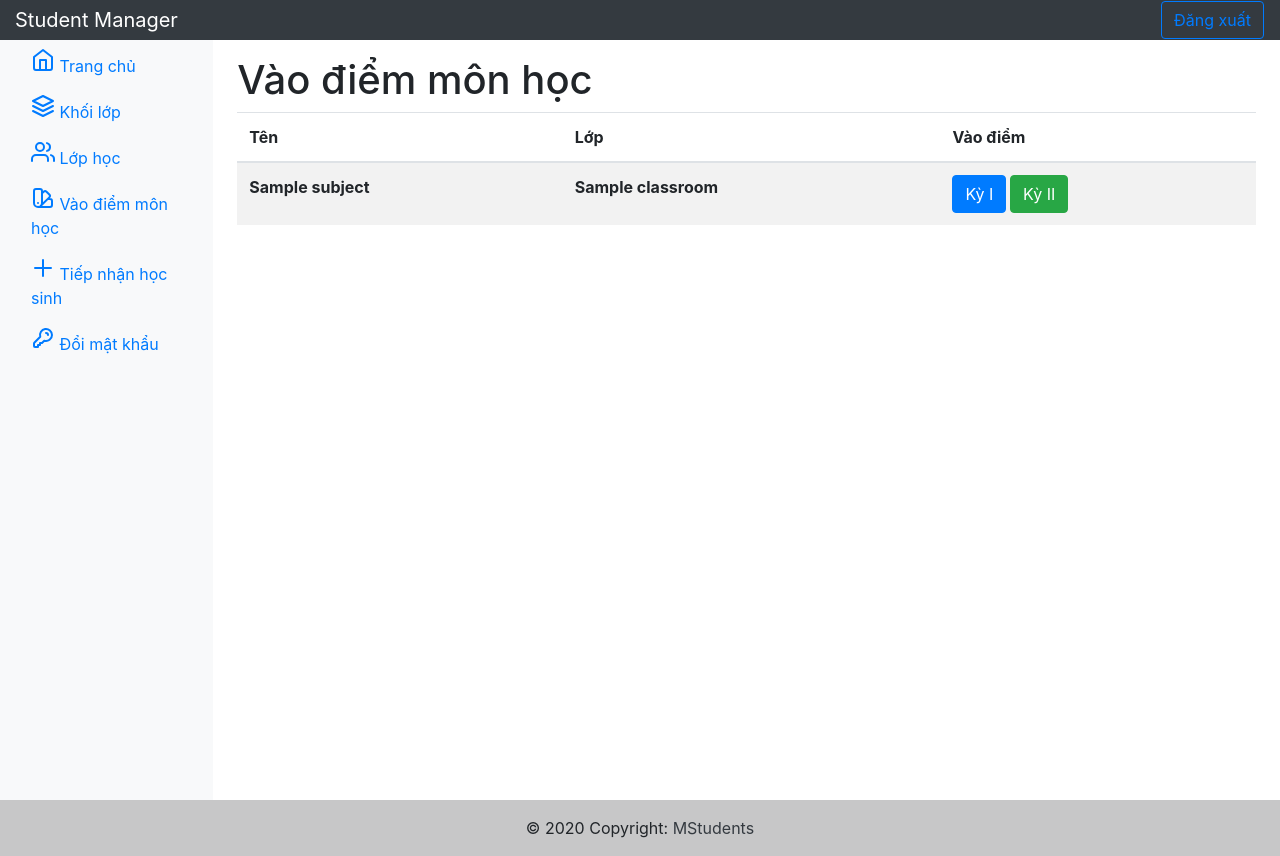
After one commit to dinhdjj/student-manager, a Flask app: page /create-score in a window 1280 px wide. The commit adds this page. Run offline with Flask 2, Linux system fonts and the light colour scheme; a user stored in the database is signed in; tables that the repository leaves empty hold one stand-in row (values such as "Sample post"); lists and menus that the app fills with data are empty; parts of the project's set-up code (start-up, migrations or seed data) failed here and were passed over; some libraries are stand-ins or nearby versions.

Commit message:
feat: firstly page for create score and fix redundant params in route of create score

```diff
--- /dev/null
+++ b/app/defs/create_score_firstly.py
@@ -0,0 +1,12 @@
+from flask import render_template
+from flask_login import login_required, current_user
+
+from ..models import Subject
+
+
+@login_required
+def create_score_firstly():
+
+    subjects = Subject.query.filter_by(teacher_id=current_user.id).all()
+
+    return render_template('page/create_score_firstly.html', subjects=subjects)
--- a/app/routes.py
+++ b/app/routes.py
@@ -9,6 +9,7 @@ from .defs.create_student import create_student
 from .defs.create_score import create_score
 from .defs.get_score import get_score
 from .defs.statistic_subject import statistic_subject
+from .defs.create_score_firstly import create_score_firstly
 
 
 def define_routes(app):
@@ -29,8 +30,8 @@ def define_routes(app):
 
     app.route('/student/create', methods=['GET', 'POST'])(create_student)
 
-    # TODO: attach to layout
-    app.route('/create-score/<class_id>/<subject_id>/<int:semester>',
+    app.route('/create-score', methods=['GET'])(create_score_firstly)
+    app.route('/create-score/<int:subject_id>/<int:semester>',
               methods=['GET', 'POST'])(create_score)
 
     app.route('/scores/<classroom_id>', methods=['GET'])(get_score)
--- a/app/templates/layout/navbar.html
+++ b/app/templates/layout/navbar.html
@@ -78,6 +78,31 @@
                     Lớp học
                 </a>
             </li>
+
+            <li class="nav-item">
+                <a
+                    class="nav-link"
+                    href="{{ url_for('create_score_firstly') }}"
+                >
+                    <svg
+                        xmlns="http://www.w3.org/2000/svg"
+                        width="24"
+                        height="24"
+                        fill="none"
+                        viewBox="0 0 24 24"
+                        stroke="currentColor"
+                        class="feather feather-users"
+                    >
+                        <path
+                            stroke-linecap="round"
+                            stroke-linejoin="round"
+                            stroke-width="2"
+                            d="M7 21a4 4 0 01-4-4V5a2 2 0 012-2h4a2 2 0 012 2v12a4 4 0 01-4 4zm0 0h12a2 2 0 002-2v-4a2 2 0 00-2-2h-2.343M11 7.343l1.657-1.657a2 2 0 012.828 0l2.829 2.829a2 2 0 010 2.828l-8.486 8.485M7 17h.01"
+                        />
+                    </svg>
+                    Vào điểm môn học
+                </a>
+            </li>
             {% endif %}
 
             <!-- STAFF  -->
--- a/app/templates/page/create_score.html
+++ b/app/templates/page/create_score.html
@@ -12,7 +12,8 @@
         <span style="color: rgb(70, 173, 110)">
             {{ '' + subject.__str__() + '-' + 'Kỳ ' + semester[1] }}
         </span>
-        cho lớp <span style="color: rgb(70, 173, 110)">{{ classroom }}</span>
+        cho lớp
+        <span style="color: rgb(70, 173, 110)">{{ subject.classroom }}</span>
     </h1>
 
     <form class="col border" style="padding: 18px" method="POST">
--- /dev/null
+++ b/app/templates/page/create_score_firstly.html
@@ -0,0 +1,49 @@
+{% extends 'layout/layout.html' %}
+<!--  -->
+{% set active_page = 'home' %}
+
+<!--  -->
+{% block content %}
+<!--  -->
+
+<main>
+    <h1>Vào điểm môn học</h1>
+
+    <table class="table table-striped">
+        <thead>
+            <tr>
+                <th scope="col">Tên</th>
+                <th scope="col">Lớp</th>
+                <th scope="col">Vào điểm</th>
+            </tr>
+        </thead>
+        <tbody>
+            {% for subject in subjects %}
+            <tr>
+                <th scope="row">{{ subject.name }}</th>
+                <th scope="row">{{ subject.classroom.name }}</th>
+                <th scope="row">
+                    <a
+                        href="{{ url_for('create_score', subject_id=subject.id, semester=1 ) }}"
+                    >
+                        <button type="button" class="btn btn-primary">
+                            Kỳ I
+                        </button>
+                    </a>
+                    <a
+                        href="{{ url_for('create_score', subject_id=subject.id, semester=2 ) }}"
+                    >
+                        <button type="button" class="btn btn-success">
+                            Kỳ II
+                        </button>
+                    </a>
+                </th>
+            </tr>
+            {% endfor %}
+        </tbody>
+    </table>
+</main>
+
+<!--  -->
+{% endblock %}
+<!--  -->
```
Also changed, not shown: app/defs/create_score.py (+3 -11 lines).
